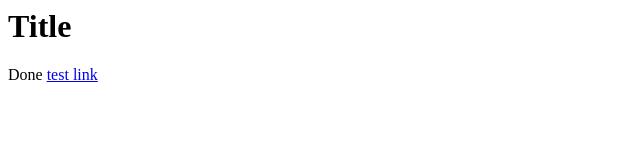
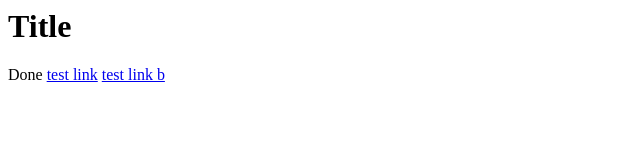
Before and after one commit to tlienart/testproj, a plain HTML site: page index.html in a window 1280 px wide. Shown: the full height of the page, 0-640 px from the left. Drawn offline with Linux system fonts and the light colour scheme.

Commit message:
Update index.html

```diff
--- a/index.html
+++ b/index.html
@@ -3,3 +3,5 @@
 Done
 
 <a href="/foo.html">test link</a>
+
+<a href="/bar/blah.html">test link b</a>
```
